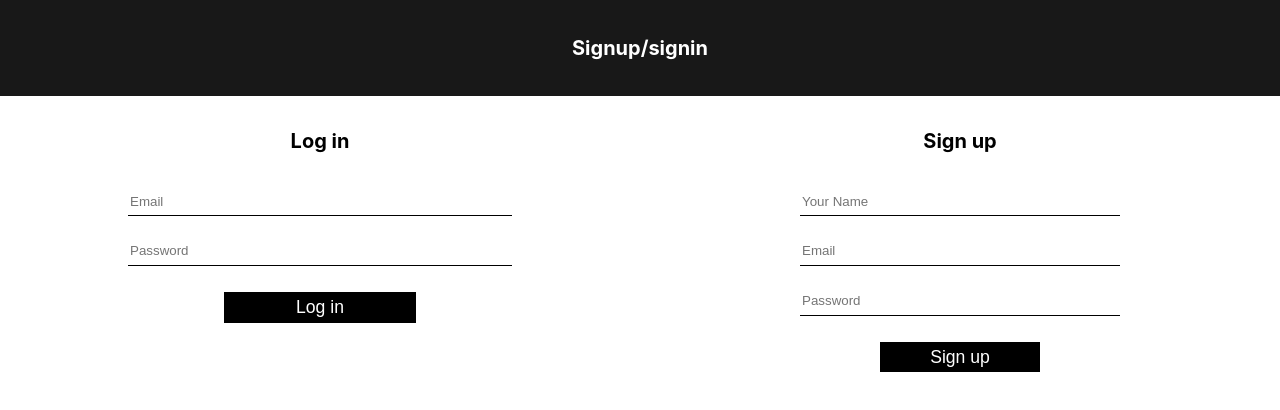
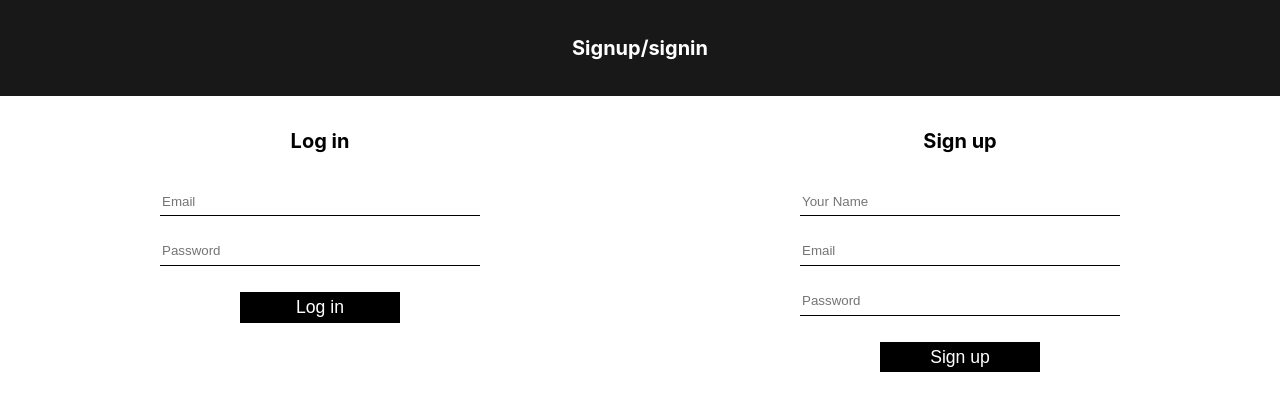
Before and after one commit to iamajaynayak/login, a React (Create React App) app: page / in a window 1280 px wide. Shown: the top 410 px of the page. Built offline with nearby package versions, Linux system fonts and the light colour scheme.

Commit message:
fixed width

```diff
--- a/src/Components/Login/login.css
+++ b/src/Components/Login/login.css
@@ -10,7 +10,7 @@
 .login-form {
   display: flex;
   flex-direction: column;
-  width: 60%;
+  width: 50%;
   height: 100%;
 
   /* border: 1px solid blue; */
```
